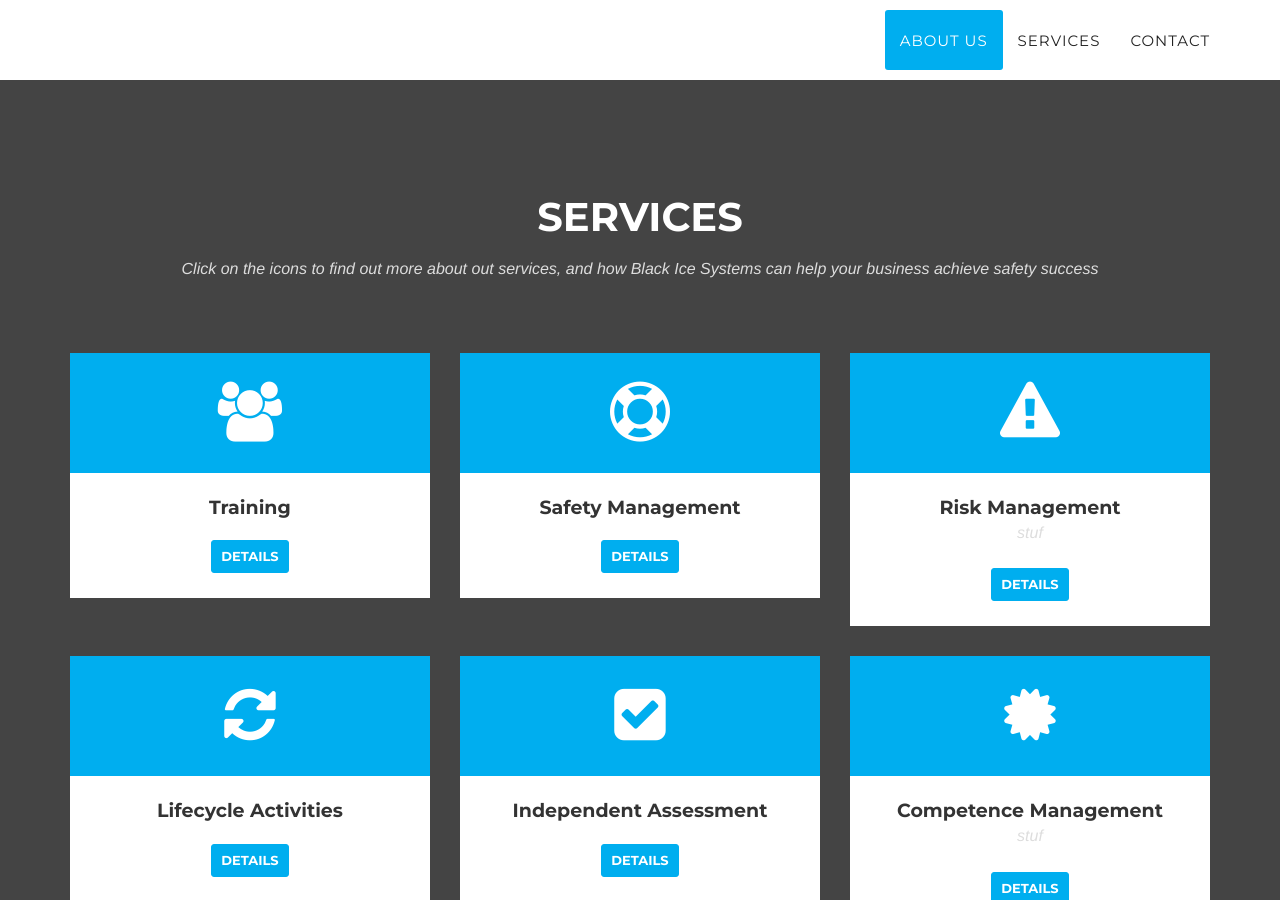
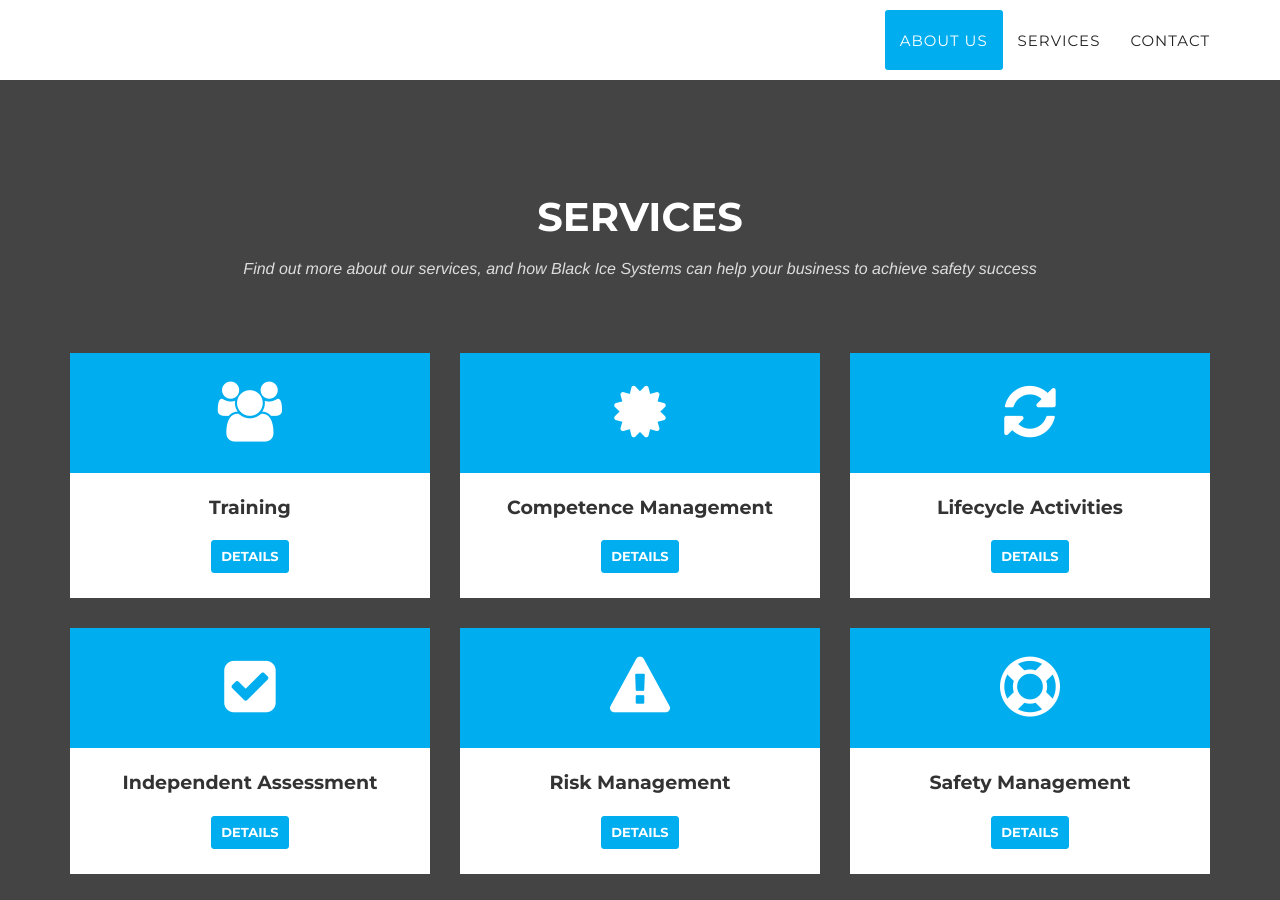
Before and after one commit to BlackIceSystems/blackicesystems, a Jekyll site: the page built from _posts/2016-12-07-risk-assessment.markdown, in a window 1280 px wide and 900 px high, scrolled down 1912 px. Built offline with Jekyll 4.4.1, drawn with Linux system fonts in a browser that asks for light colours; some web fonts are replaced.

Commit message:
tweeaaakkky

```diff
--- a/_includes/services.html
+++ b/_includes/services.html
@@ -4,7 +4,7 @@
             <div class="row">
                 <div class="col-lg-12 text-center">
                     <h2 class="section-heading">Services</h2>
-                    <h3 class="section-subheading text-muted">Click on the icons to find out more about out services, and how Black Ice Systems can help your business achieve safety success</h3>
+                    <h3 class="section-subheading text-muted">Find out more about our services, and how Black Ice Systems can help your business to achieve safety success</h3>
                 </div>
             </div>
 <!--			<div class="row text-center">
--- a/_posts/2016-12-08-risk-assessment.markdown
+++ b/_posts/2016-12-07-risk-assessment.markdown
@@ -1,6 +1,5 @@
 ---
 title: Risk Management
-subtitle: stuf
 layout: default
 modal-id: 1
 icon: fa-exclamation-triangle
--- a/_posts/2016-12-08-competence-management.markdown
+++ b/_posts/2016-12-10-competence-management.markdown
@@ -1,6 +1,5 @@
 ---
 title: Competence Management
-subtitle: stuf
 layout: default
 modal-id: 4
 icon: fa-certificate
```
Also changed, not shown: _posts/2016-12-06-safety-management.markdown (renamed from _posts/2016-12-08-safety-management.markdown), _posts/2016-12-09-lifecycle-activities.markdown (renamed from _posts/2016-12-08-lifecycle-activities.markdown), _posts/2016-12-11-training.markdown (renamed from _posts/2016-12-08-training.markdown).
